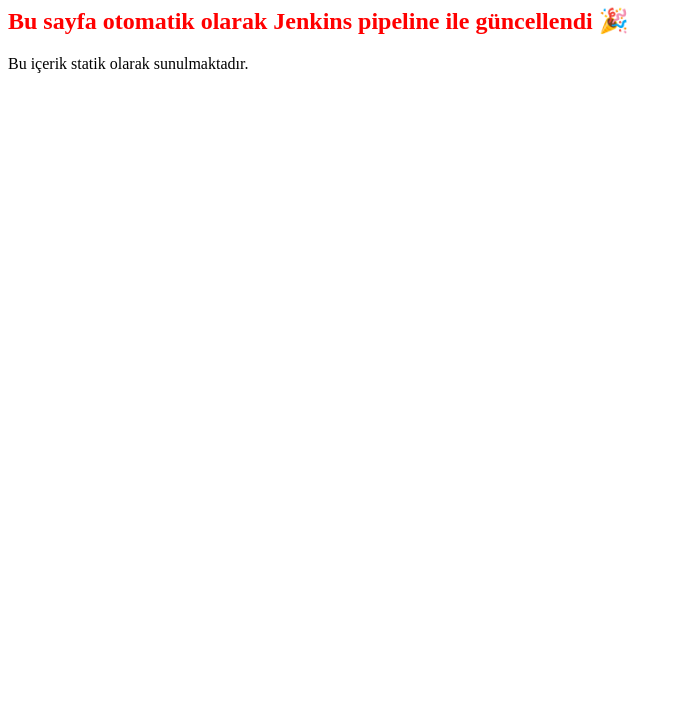
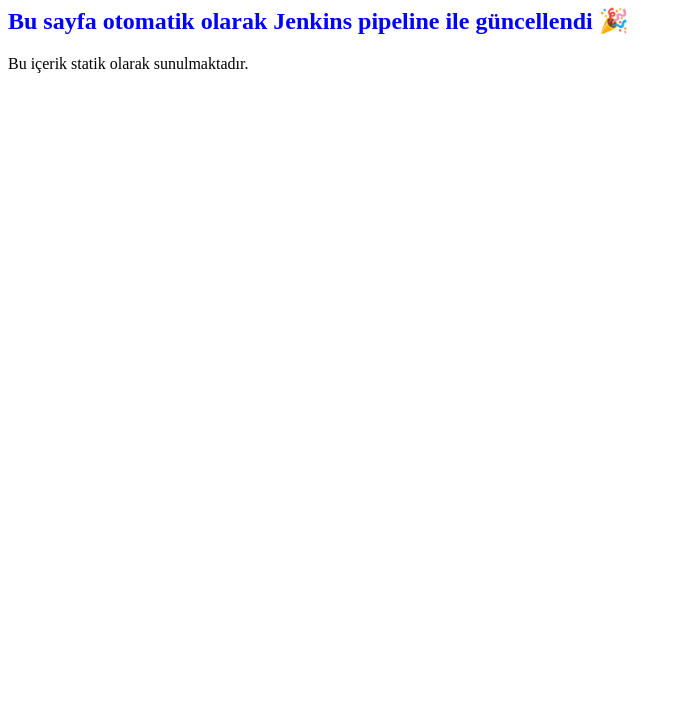
Before and after one commit to ogunmehmetsalih/visitor-app, a website: page app/public/index.html in a window 1280 px wide. Shown: the part 73-800 px from the top of the page, without its empty margins (0-682 px from the left). Drawn offline with Linux system fonts and the light colour scheme.

Commit message:
index.html edited

```diff
--- a/app/public/index.html
+++ b/app/public/index.html
@@ -2,11 +2,11 @@
 <html lang="tr">
 <head>
   <meta charset="UTF-8">
-  <title>olacak olacak</title>
+  <title>olacak bu sefer</title>
 </head>
 <body>
   <h1>Merhaba, bu basit bir web uygulamasıdır!</h1>
-  <h2 style="color: red;">Bu sayfa otomatik olarak Jenkins pipeline ile güncellendi 🎉</h2>
+  <h2 style="color:blue;">Bu sayfa otomatik olarak Jenkins pipeline ile güncellendi 🎉</h2>
   <p>Bu içerik statik olarak sunulmaktadır.</p>
 </body>
 </html>
```
